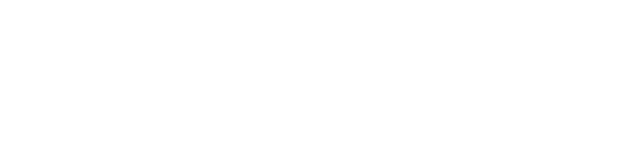
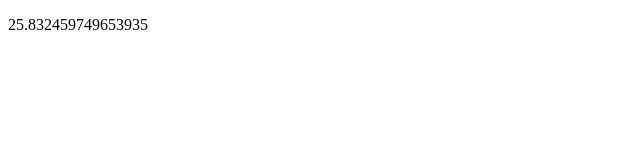
Before and after one commit to alexanderdelfim/course-html5, a plain HTML site: page unit-two/meta.html in a window 1280 px wide. Shown: the whole page, without its empty margins (0-640 px from the left). Drawn offline with Linux system fonts and the light colour scheme.

Commit message:
Using the TAG meta refresh

```diff
--- a/unit-two/meta.html
+++ b/unit-two/meta.html
@@ -1,15 +1,26 @@
 <!DOCTYPE html>
 <html lang="pt_BR">
 <head>
+    <title>Unit 2 - Element Head</title>
+
     <meta charset="UTF-8">
     <meta name="author" content="Alexander Delfim">
     <meta name="generator" content="Visual Stuido Code">
     <meta name="Keywords" content="HTML5, Course HTML5, Course Front End, CSS, Javascript">
     <meta name="description" content="HTML5 course page">
     <meta name="application-name" content="Alexander Delfim">
-    <title>Unit 2 - Element Head</title>
+
+    <meta http-equiv="refresh" content="2">
+
+    <script>
+        function randomNumberDrawer() {
+            document.getElementById("result").innerHTML = Math.random() * 50;
+        }
+
+        window.onload = randomNumberDrawer;
+    </script>
 </head>
 <body>
-
+    <p id="result"></p>
 </body>
 </html>
```
